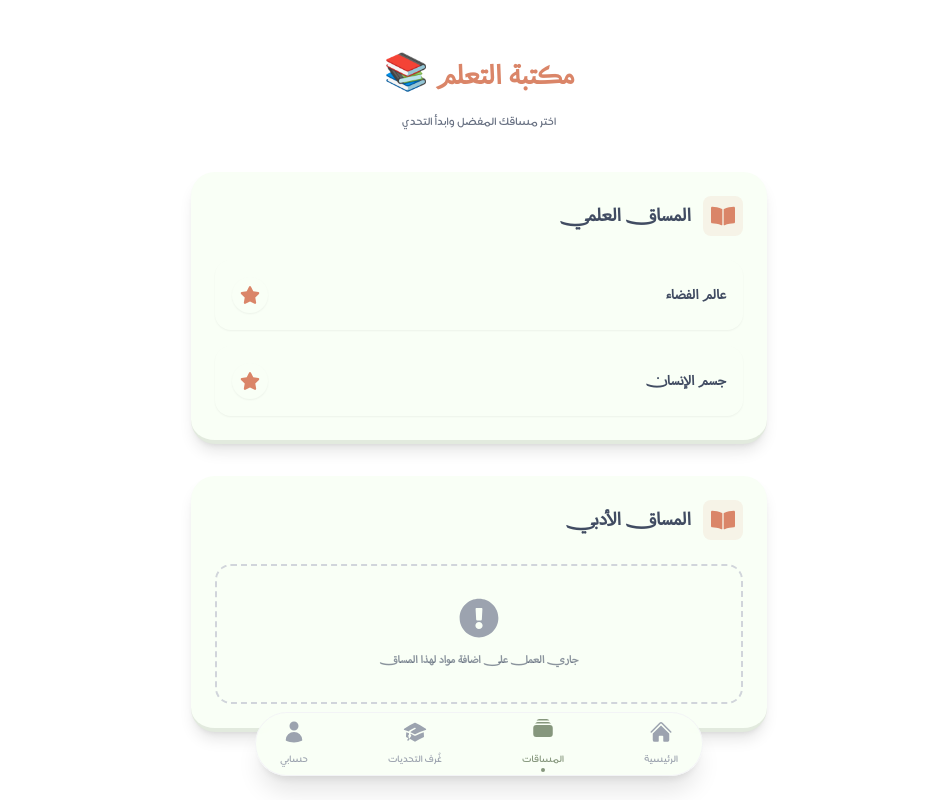
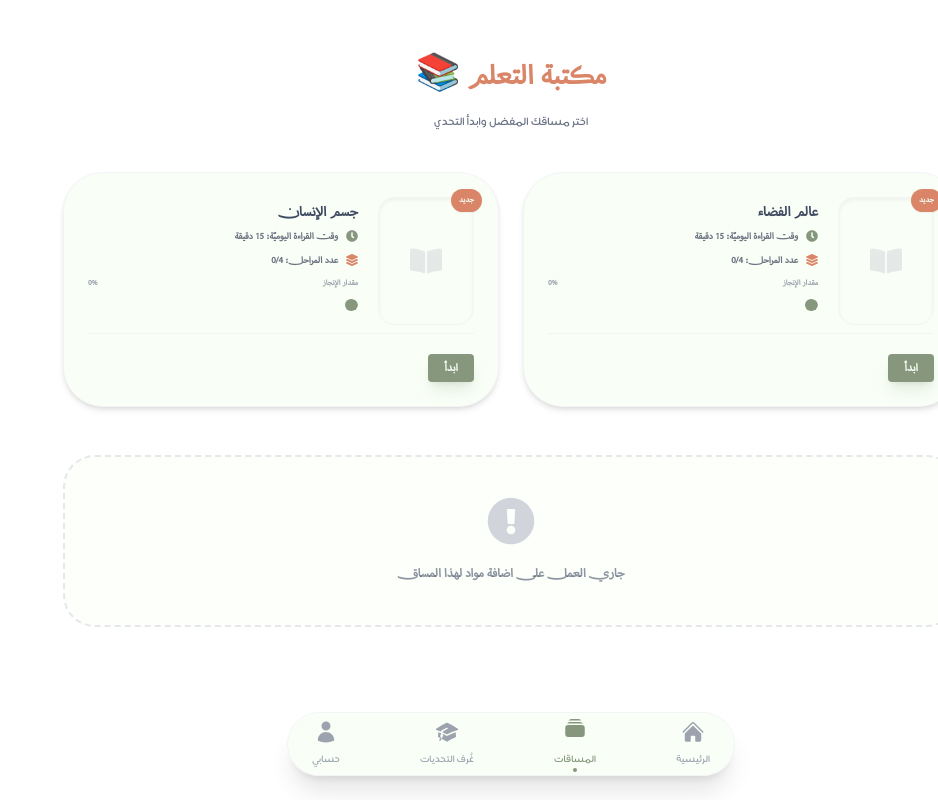
Before and after one commit to KidsIslamicProjects/ramadan-challenge, a Next.js app: page /courses in a window 1280 px wide. Shown: the whole page, without its empty margins (342-1280 px from the left). Built offline with nearby package versions, Linux system fonts and the light colour scheme.

Commit message:
some ui changes

```diff
--- a/app/components/ChallengeItems.js
+++ /dev/null
@@ -1,63 +0,0 @@
-"use client";
-import React, { useState, useEffect } from "react";
-import Image from "next/image";
-import { challenges } from "../data/challenges";
-import Link from "next/link";
-import { FaArrowRightLong } from "react-icons/fa6";
-const ChallengeItems = () => {
-  const [userId, setUserId] = useState(null);
-
-  useEffect(() => {
-    setUserId(localStorage.getItem("userId"));
-  }, []);
-
-  return (
-    <div className="max-w-4xl mx-auto py-6 px-6 text-right">
-      {challenges.map((challenge) => (
-        <div
-          key={challenge.id}
-          className="bg-[#f7f6f6] p-6 rounded shadow-md mb-6 relative"
-        >
-          <h3 className="text-2xl text-center bold text-main">
-            {challenge.title}
-          </h3>
-          <p className="text-secondary text-lg semi mt-2">
-            {challenge.subtitle}
-          </p>
-          <p className="text-main mt-2 regular w-[90%]">
-            {challenge.description}
-          </p>
-          {userId ? (
-            <>
-              <Link href={challenge.link}>
-                <button className="mt-4 bg-main semi flex gap-2 justify-center items-center text-white px-2 py-1 rounded-sm ">
-                  <FaArrowRightLong className="text-lg" />
-                  الانتقال للتحدي
-                </button>
-              </Link>
-            </>
-          ) : (
-            <>
-              <button
-                disabled
-                className="semi py-2 px-1 mt-4 rounded bg-gray-200 text-main"
-              >
-                الرجاء تسجيل الدخول
-              </button>
-            </>
-          )}
-          <div className="absolute bottom-0 left-1">
-            <Image
-              src={challenge.image}
-              alt="Boy"
-              className="w-auto h-[93px]"
-              style={{ width: challenge.width }}
-            />
-          </div>
-        </div>
-      ))}
-    </div>
-  );
-};
-
-export default ChallengeItems;
--- a/app/components/CoursesList.js
+++ b/app/components/CoursesList.js
@@ -1,53 +1,95 @@
-// components/learning/CoursesList.jsx
 "use client";
 
 import { useRouter } from "next/navigation";
 import {
-  FaBookOpen as BookOpen,
-  FaStar as Star,
-  FaExclamationCircle as AlertCircle,
+  FaExclamationCircle,
+  FaBookOpen,
+  FaClock,
+  FaLayerGroup,
 } from "react-icons/fa";
+
 export default function CoursesList({ categories }) {
   const router = useRouter();
 
   return (
-    <div className="grid gap-8 max-w-xl mx-auto w-full">
+    <div className="max-w-4xl mx-auto w-full space-y-12 pb-10">
       {categories.map((cat) => (
+        <div key={cat.id}>
+          {/* Grid of Course Cards */}
+          {cat.courses && cat.courses.length > 0 ? (
+            <div className="grid grid-cols-1 md:grid-cols-2 gap-6">
+              {cat.courses.map((course) => (
                 <div
-          key={cat.id}
-          className="bg-white rounded-3xl p-6 shadow-lg border-b-4 border-main/20"
+                  key={course.id}
+                  className="bg-white rounded-[2.5rem] p-6 shadow-md hover:shadow-xl transition-all duration-300 border border-gray-100 flex flex-col justify-between"
                 >
-          {/* Section Title */}
-          <h2 className="text-2xl font-bold text-thirdly mb-6 flex items-center gap-3">
-            <div className="bg-secondary/10 p-2 rounded-lg">
-              <BookOpen className="text-secondary w-6 h-6" />
+                  {/* Top Section: Image & Info */}
+                  <div className="flex gap-5 mb-2">
+                    {/* Course Image (Right side in RTL) */}
+                    <div className="shrink-0 relative">
+                      {/* Placeholder or Real Image */}
+                      <div className="w-24 h-32 rounded-2xl bg-surface flex items-center justify-center overflow-hidden shadow-inner border border-gray-100">
+                        {/* If you have a real image in DB, use <img src={course.image} /> here */}
+                        <FaBookOpen className="text-gray-300 w-8 h-8 opacity-50" />
                       </div>
-            {cat.title}
-          </h2>
 
-          {/* Courses List or Empty State */}
-          {cat.courses && cat.courses.length > 0 ? (
-            <div className="space-y-4">
-              {cat.courses.map((course) => (
+                      {/* Badge (Optional) */}
+                      <div className="absolute -top-2 -right-2 bg-secondary text-white text-[10px] font-bold px-2 py-1 rounded-full shadow-sm">
+                        جديد
+                      </div>
+                    </div>
+
+                    {/* Text Info (Left side in RTL) */}
+                    <div className="flex-1 py-1">
+                      <h3 className="font-bold text-thirdly text-lg leading-tight mb-1">
+                        {course.title}
+                      </h3>
+
+                      {/* Stats */}
+                      <div className="space-y-2">
+                        <div className="flex items-center gap-2 text-gray-500 text-xs font-bold">
+                          <FaClock className="text-main w-3 h-3" />
+                          <span>وقت القراءة اليوميّة: 15 دقيقة</span>
+                        </div>
+                        <div className="flex items-center gap-2 text-gray-500 text-xs font-bold">
+                          <FaLayerGroup className="text-secondary w-3 h-3" />
+                          <span>عدد المراحل: 0/4</span>
+                        </div>
+                        <div className="flex-1">
+                          <div className="flex justify-between text-[10px] text-gray-400 font-bold mb-2">
+                            <span>مقدار الإنجاز</span>
+                            <span>0%</span>
+                          </div>
+                          <div className="h-3 w-full bg-surface rounded-full overflow-hidden relative inner-shadow">
+                            {/* Progress Fill */}
+                            <div className="absolute right-0 top-0 bottom-0 w-[5%] bg-main rounded-full"></div>
+                          </div>
+                        </div>{" "}
+                      </div>
+                    </div>
+                  </div>
+
+                  {/* Divider */}
+                  <div className="border-t border-gray-100 mb-5"></div>
+
+                  {/* Bottom Section: Progress & Button */}
+                  <div className="flex items-start justify-between gap-4">
+                    {/* Action Button (Left side in RTL) */}
                     <button
-                  key={course.id}
                       onClick={() => router.push(`/courses/${course.slug}`)}
-                  className="group w-full bg-surface hover:bg-main hover:text-white transition-all duration-300 rounded-2xl p-4 flex items-center justify-between text-right border border-transparent hover:border-main/50 shadow-sm"
+                      className="bg-main text-white text-sm font-bold py-1 px-4 rounded shadow-lg shadow-main/20 hover:scale-105 active:scale-95 transition-all"
                     >
-                  <span className="font-bold text-thirdly group-hover:text-white text-lg">
-                    {course.title}
-                  </span>
-                  <div className="bg-white rounded-full p-2 shadow-sm group-hover:scale-110 transition-transform">
-                    <Star className="text-secondary w-5 h-5 fill-current" />
+                      ابدأ
+                    </button>
                   </div>
-                </button>
+                </div>
               ))}
             </div>
           ) : (
             // Empty State
-            <div className="bg-surface/50 border-2 border-dashed border-gray-300 rounded-2xl p-8 text-center">
-              <AlertCircle className="w-10 h-10 text-gray-400 mx-auto mb-3" />
-              <p className="font-bold text-thirdly/60 text-sm">
+            <div className="bg-white/50 border-2 border-dashed border-gray-200 rounded-[2rem] p-10 text-center">
+              <FaExclamationCircle className="w-12 h-12 text-gray-300 mx-auto mb-4" />
+              <p className="font-bold text-thirdly/60">
                 جاري العمل على اضافة مواد لهذا المساق
               </p>
             </div>
--- a/app/components/Header.js
+++ b/app/components/Header.js
@@ -11,7 +11,6 @@ const Header = () => {
         <Image src={Lattern} width={55} height={77} alt="lattern" />
       </div>
     </>
-  );
-};
+  );};
 
 export default Header;
--- a/app/components/Logo.js
+++ /dev/null
@@ -1,18 +0,0 @@
-import React from "react";
-import Image from "next/image";
-import Logo2 from "../data/images/LogoWithNoSlugn.svg";
-const Logo = () => {
-  return (
-    <div>
-      <Image
-        src={Logo2}
-        width={50}
-        height={50}
-        alt="Logo"
-        className="mb-2 mx-auto"
-      />
-    </div>
-  );
-};
-
-export default Logo;
--- a/app/components/Main.js
+++ /dev/null
@@ -1,30 +0,0 @@
-import React from "react";
-
-const Main = () => {
-  return (
-    <>
-      {/* <div
-        className={`${
-          isCountdownActive ? "opacity-40 blur-md" : "opacity-100"
-        } transition-all duration-500`}
-      > */}
-      <div className="opacity-100 transition-all duration-500">
-        <div className="w-full h-auto mt-4">
-          {/* <Image src={Banner} alt="Banner" className="px-2" /> */}
-        </div>
-
-        <div className="max-w-4xl mx-auto pt-2 px-6 text-center">
-          <h2 className="text-xl md:text-2xl semi text-secondary mt-6">
-            ما هو تحدي مأرَب؟
-          </h2>
-          <p dir="rtl" className="text-main regular mt-2 text-xl">
-            تحدي رمضاني يهدف إلى تنظيم الوقت وزيادة الفعالية خلال شهر رمضان
-            المبارك.
-          </p>
-        </div>
-      </div>
-    </>
-  );
-};
-
-export default Main;
--- a/app/components/Navbar.js
+++ b/app/components/Navbar.js
@@ -2,8 +2,6 @@
 
 import React, { useEffect, useState } from "react";
 import Image from "next/image";
-import Link from "next/link";
-import Course from "../../public/Images/course.jpg";
 
 const TopNav = () => {
   const [user, setUser] = useState(null);
@@ -11,7 +9,7 @@ const TopNav = () => {
   const [greeting, setGreeting] = useState({ text: "", iconSrc: "" });
 
   const getAvatarPath = (avatarName) => {
-    if (!avatarName) return "/Images/avatar-boy-1.png";
+    if (!avatarName) return "/Images/avatar-boy-3.png";
     return `/Images/${avatarName}`;
   };
 
--- a/app/signup/page.js
+++ b/app/signup/page.js
@@ -33,7 +33,7 @@ const countries = [
 ];
 
 // Avatar Constants
-const boyAvatars = ["avatar-boy-1.png", "avatar-boy-2.png", "avatar-boy-3.png"];
+const boyAvatars = ["avatar-boy-1.png", "avatar-boy-2.png", "avatar-boy-4.png"];
 const girlAvatars = [
   "avatar-girl-1.png",
   "avatar-girl-2.png",
```
Also changed, not shown: app/components/CountDown.js (deleted, +0 -82 lines), app/page.js (+0 -43 lines), public/Images/avatar-boy-4.png (added). Lines whose indentation alone changed are shown as unchanged.
